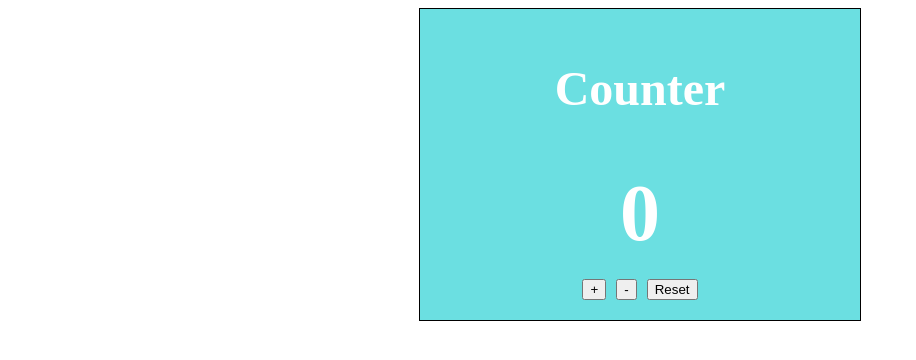
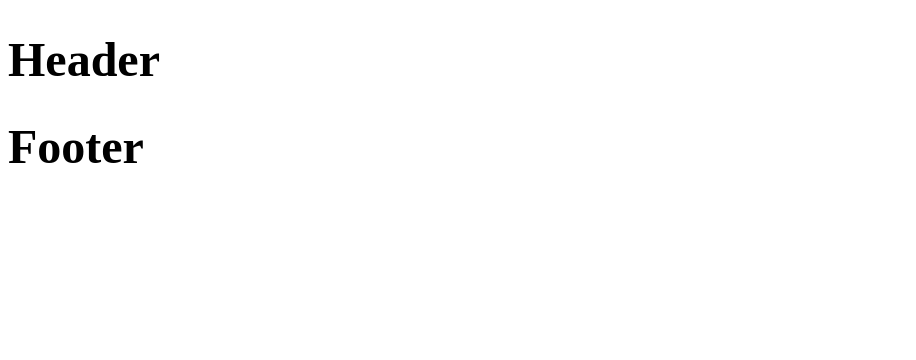
Before and after one commit to BOOBESH776/Vite-React-Practice, a React (Vite) app in the folder my-practice/: page / in a window 1280 px wide. Shown: the top 360 px of the page, without its empty margins (0-916 px from the left). Built offline with nearby package versions, Linux system fonts and the light colour scheme.

Commit message:
use inline css for basic Components

```diff
--- a/my-practice/src/app.jsx
+++ b/my-practice/src/app.jsx
@@ -1,9 +1,15 @@
-import A from './counter';
-import './index.css';
+// import A from './counter';
+// import './index.css';
+import './components/style.css';
+import Header from './components/Header';
+import Footer from './components/Footer';
 
 function App() {
     return (
-        <A/>
+        <>
+        <Header user = "CM"/>
+        <Footer/>
+        </>
     );
 }
 
--- /dev/null
+++ b/my-practice/src/components/Footer.jsx
@@ -0,0 +1,9 @@
+
+function Footer(){
+    return(
+        <footer>
+            <h1 style={{ color: 'black' }}>Footer</h1>
+        </footer>
+    );
+}
+export default Footer;
--- /dev/null
+++ b/my-practice/src/components/Header.jsx
@@ -0,0 +1,11 @@
+
+function Header(){
+        return(
+        <header>
+            <>
+                <h1 style={{ color: 'black' }}>Header</h1>
+            </>
+        </header>
+    );
+}
+export default Header;
--- a/my-practice/src/index.css
+++ b/my-practice/src/index.css
@@ -24,7 +24,6 @@ h1{
   color: #fff;
 }
 
-
 .counter-btn {
   display: flex;
   gap: 10px;
```
Also changed, not shown: my-practice/src/components/Content.jsx (added), my-practice/src/components/style.css (added).
